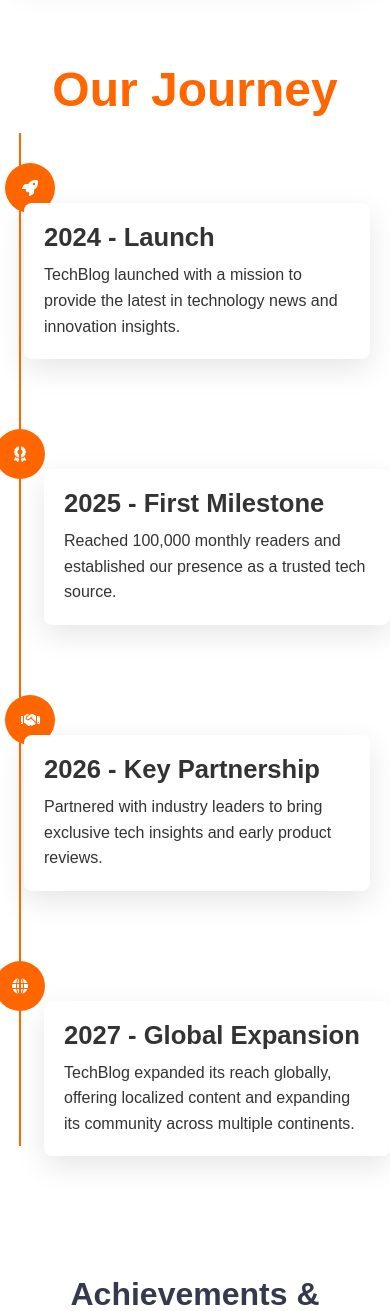
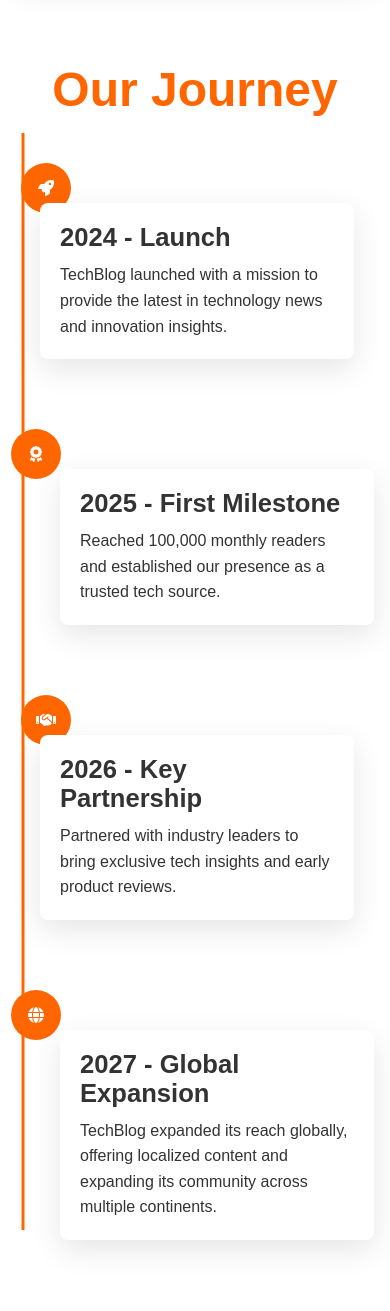
Before and after one commit to Mayen007/TechBlog, a Flask app: page /about in a window 390 px wide. Shown: the part 2659-3970 px from the top of the page. Run offline with Flask 3, Linux system fonts and the light colour scheme; some libraries are stand-ins or nearby versions.

Commit message:
Refactor CSS styles for improved layout and responsiveness; adjust max-width, padding, and z-index properties

```diff
--- a/static/css/styles.css
+++ b/static/css/styles.css
@@ -584,7 +584,7 @@
   padding: 1.2rem 1rem;
   background-color: var(--background-color);
   text-align: center;
-  max-width: 800px;
+  max-width: 900px;
   margin: auto;
 }
 
@@ -621,6 +621,7 @@
 
 /* Left Column - Image */
 .team-card-left {
+  align-items: stretch;
   flex: 1;
 }
 
@@ -677,7 +678,7 @@
 
 /* Journey Section */
 .about-journey {
-  padding: 2rem 0;
+  padding: 2rem 1rem;
   background-color: var(--background-color);
 }
 
@@ -709,17 +710,16 @@
   margin: 0 auto;
 }
 
-/* Vertical Timeline Line */
 .timeline::before {
   content: '';
   position: absolute;
   top: 0;
   bottom: 0;
   left: 50%;
-  width: 2px;
+  width: 3px;
   background-color: var(--button-bg);
   transform: translateX(-50%);
-  z-index: 1;
+  /* z-index: 1; */
 }
 
 /* Timeline Event Styling */
@@ -753,7 +753,7 @@
   justify-content: center;
   position: absolute;
   top: 0;
-  z-index: 2;
+  z-index: 1;
 }
 
 .timeline-event.left .timeline-icon {
@@ -891,7 +891,7 @@
   }
 
   .timeline::before {
-    left: 20px;
+    left: 2%;
   }
 
   .timeline-event {
@@ -908,6 +908,7 @@
 
   .timeline-icon {
     left: 5px;
+    z-index: 1;
   }
 
   .timeline-content {
```
